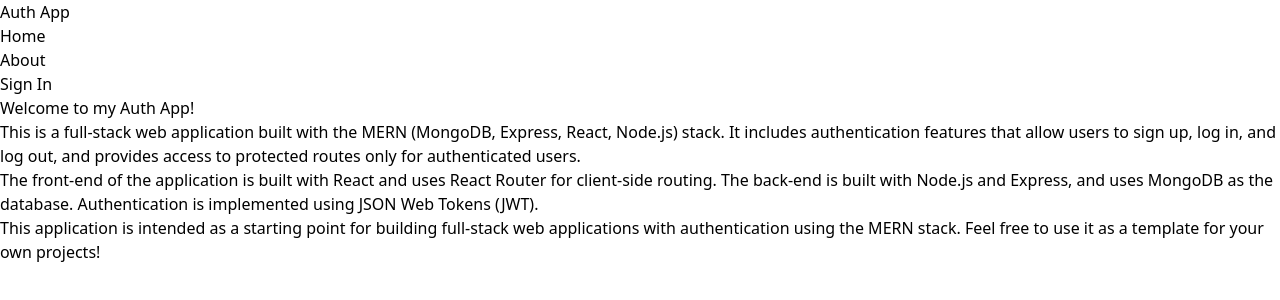
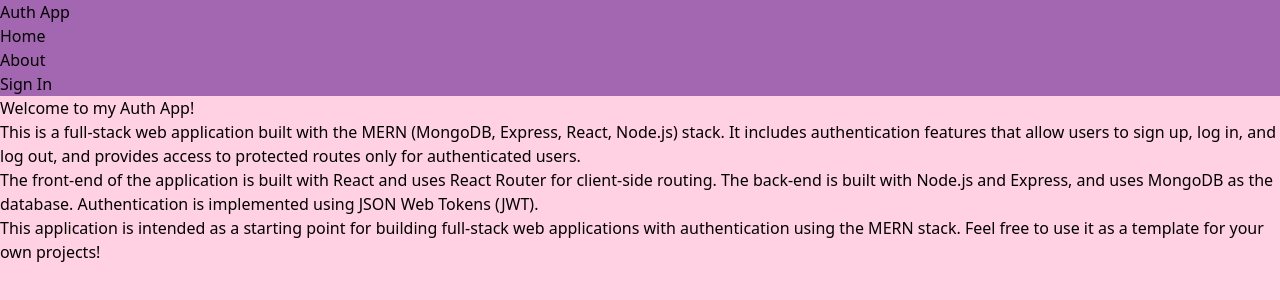
Before and after one commit to rochellejoanesteves/mern-auth, a React (Vite) app in the folder client/: page / in a window 1280 px wide. Shown: the top 300 px of the page. Built offline with nearby package versions, Linux system fonts and the light colour scheme; no server answers.

Commit message:
update ui color

```diff
--- a/client/src/components/header/index.jsx
+++ b/client/src/components/header/index.jsx
@@ -6,7 +6,9 @@
   const { currentUser } = useSelector((state) => state.user);
 
   return (
-    <div className="bg-slate-200">
+    <div style={{
+      background: "#A367B1"
+    }}>
       <div className="flex justify-between item-center max-w-xl mx-auto p-3">
         <Link to="/">
           <h1 className="font-bold">Auth App</h1>
--- a/client/src/index.css
+++ b/client/src/index.css
@@ -1,3 +1,7 @@
 @tailwind base;
 @tailwind components;
 @tailwind utilities;
+
+body {
+    background-color: #FFD1E3;
+}
```
